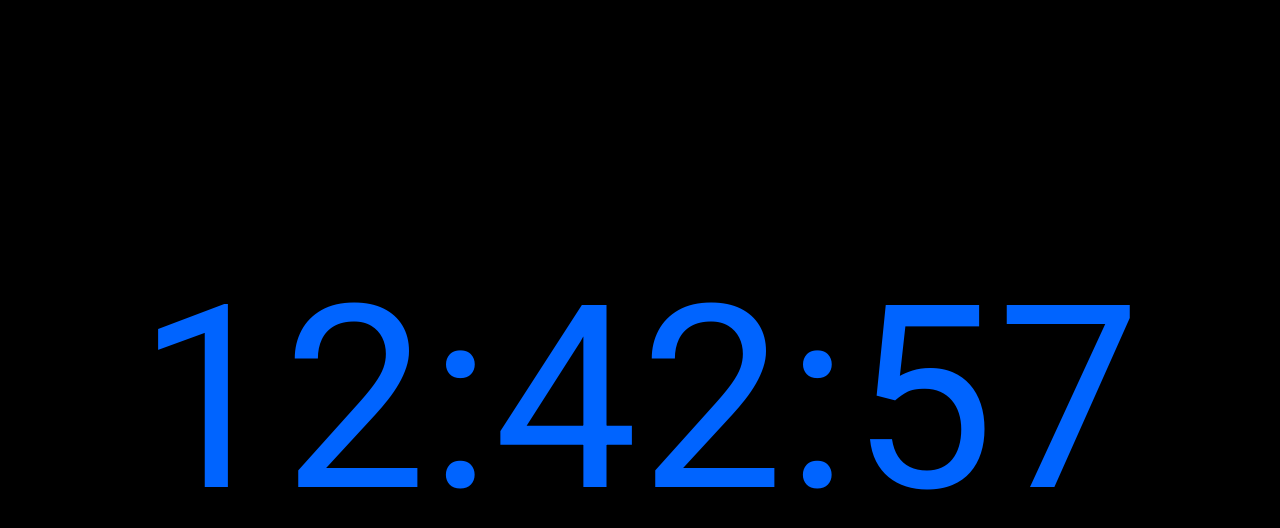
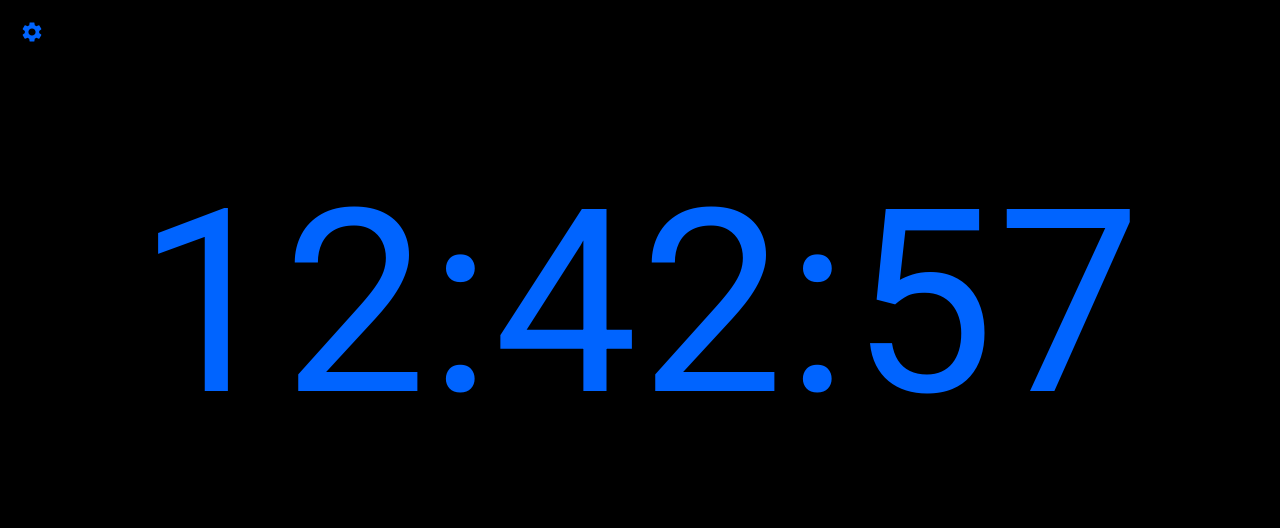
Before and after one commit to guillaumedebas/ReactTime, a React (Vite) app: page / in a window 1280 px wide. Shown: the top 528 px of the page. Built offline with nearby package versions, Linux system fonts and the light colour scheme.

Commit message:
theme modifier added

```diff
--- a/package.json
+++ b/package.json
@@ -15,6 +15,7 @@
     "@fontsource/roboto": "^5.0.8",
     "@mui/icons-material": "^5.15.6",
     "@mui/material": "^5.15.6",
+    "mui-color-input": "^2.0.1",
     "react": "^18.2.0",
     "react-dom": "^18.2.0"
   },
--- a/src/App.tsx
+++ b/src/App.tsx
@@ -1,10 +1,15 @@
 import React from 'react';
 import ClockDisplay from './components/ClockDisplay/ClockDiplay';
+import NavBar from './components/NavBar/NavBar'
 
 
 const App: React.FC = () => {
     return (
-        <ClockDisplay />
+        <>
+            <NavBar />
+            <ClockDisplay />
+        </>
+
     );
 };
 
--- /dev/null
+++ b/src/ThemeContext.tsx
@@ -0,0 +1,38 @@
+import { createContext, useContext, useState, ReactNode } from 'react';
+import { getTheme } from './theme';
+import { ThemeProvider as MUIThemeProvider } from '@mui/material/styles';
+
+interface ThemeContextType {
+  primaryColor: string;
+  backgroundColor: string;
+  setPrimaryColor: (color: string) => void;
+  setBackgroundColor: (color: string) => void;
+}
+
+const defaultPrimaryColor = '#0064ff';
+const defaultBackgroundColor = '#000000';
+
+const ThemeContext = createContext<ThemeContextType | undefined>(undefined);
+
+export const useThemeContext = () => {
+  const context = useContext(ThemeContext);
+  if (context === undefined) {
+    throw new Error('useThemeContext must be used within a ThemeProvider');
+  }
+  return context;
+};
+
+export const ThemeProvider = ({ children }: { children: ReactNode }) => {
+  const [primaryColor, setPrimaryColor] = useState<string>(defaultPrimaryColor);
+  const [backgroundColor, setBackgroundColor] = useState<string>(defaultBackgroundColor);
+
+  const theme = getTheme(primaryColor, backgroundColor);
+
+  return (
+    <ThemeContext.Provider value={{ primaryColor, backgroundColor, setPrimaryColor, setBackgroundColor }}>
+      <MUIThemeProvider theme={theme}>
+        {children}
+      </MUIThemeProvider>
+    </ThemeContext.Provider>
+  );
+};
--- a/src/components/ClockDisplay/ClockDiplay.tsx
+++ b/src/components/ClockDisplay/ClockDiplay.tsx
@@ -5,7 +5,7 @@ import { useTheme } from '@mui/material/styles';
 
 const ClockDisplay: React.FC = () => {
     const formattedTime = useClock();
-    const theme = useTheme(); // Accéder au thème
+    const theme = useTheme();
 
     return (
         <Grid
@@ -13,7 +13,7 @@ const ClockDisplay: React.FC = () => {
             justifyContent="center"
             alignItems="center"
             sx={{
-                height: '100vh',
+
                 backgroundColor: theme.palette.background.default
             }}>
             <Grid item>
--- /dev/null
+++ b/src/components/NavBar/NavBar.tsx
@@ -0,0 +1,113 @@
+import * as React from 'react';
+import { Box, CssBaseline, AppBar, Toolbar, IconButton, Typography, Drawer, useTheme } from '@mui/material';
+import { MuiColorInput } from 'mui-color-input';
+import { useThemeContext } from '../../ThemeContext';
+import SettingsIcon from '@mui/icons-material/Settings';
+
+const drawerWidth = 240;
+
+export default function PersistentDrawer() {
+    const [open, setOpen] = React.useState(false);
+    const { primaryColor, setPrimaryColor, backgroundColor, setBackgroundColor } = useThemeContext();
+    const theme = useTheme();
+
+    const handleDrawerOpen = () => {
+        setOpen(true);
+    };
+
+    const handleDrawerClose = () => {
+        setOpen(false);
+    };
+
+    const handleChangePrimaryColor = (color: string) => {
+        setPrimaryColor(color);
+    };
+
+    const handleChangeBackgroundColor = (color: string) => {
+        setBackgroundColor(color);
+    };
+
+    return (
+        <Box
+        sx={{ display: 'flex' }}>
+            <CssBaseline />
+            <AppBar
+                position="fixed"
+                sx={{
+                    zIndex: theme.zIndex.drawer + 1,
+                     backgroundColor: theme.palette.background.default,
+                    transition: theme.transitions.create(['width', 'margin'], {
+                        easing: theme.transitions.easing.sharp,
+                        duration: theme.transitions.duration.leavingScreen,
+                    }),
+                    ...(open && {
+                        marginLeft: drawerWidth,
+                        width: `calc(100% - ${drawerWidth}px)`,
+                        transition: theme.transitions.create(['width', 'margin'], {
+                            easing: theme.transitions.easing.easeOut,
+                            duration: theme.transitions.duration.enteringScreen,
+                        }),
+                    }),
+                }}
+            >
+                <Toolbar
+
+                >
+                    <IconButton
+                        color="primary"
+                        aria-label="open drawer"
+                        onClick={handleDrawerOpen}
+                        edge="start"
+                        sx={{
+                            marginRight: '36px',
+                            ...(open && { display: 'none' }),
+                        }}
+                    >
+                        <SettingsIcon />
+                    </IconButton>
+                </Toolbar>
+            </AppBar>
+            <Drawer
+                sx={{
+                    width: drawerWidth,
+                    flexShrink: 0,
+                    '& .MuiDrawer-paper': {
+                        width: drawerWidth,
+                        boxSizing: 'border-box',
+                    },
+                }}
+                variant="persistent"
+                anchor="left"
+                open={open}
+            >
+                <Toolbar>
+                    <IconButton onClick={handleDrawerClose}>
+                        <Typography variant="h6">Close</Typography>
+                    </IconButton>
+                </Toolbar>
+                <Box sx={{ overflow: 'auto' }}>
+                    <Box sx={{ p: 3 }}>
+                        <Typography variant="h6" gutterBottom>
+                            Primary Color
+                        </Typography>
+                        <MuiColorInput value={primaryColor} onChange={handleChangePrimaryColor} />
+                        <Typography variant="h6" gutterBottom sx={{ mt: 3 }}>
+                            Background Color
+                        </Typography>
+                        <MuiColorInput value={backgroundColor} onChange={handleChangeBackgroundColor} />
+                    </Box>
+                </Box>
+            </Drawer>
+            <Box
+                component="main"
+                sx={{
+                    flexGrow: 1,
+                    p: 3,
+                    width: { sm: `calc(100% - ${drawerWidth}px)` },
+                    marginTop: '64px',
+                }}
+            >
+            </Box>
+        </Box>
+    );
+}
--- a/src/main.tsx
+++ b/src/main.tsx
@@ -2,8 +2,8 @@ import React from 'react';
 import ReactDOM from 'react-dom/client';
 import App from './App';
 import './index.css';
-import { ThemeProvider } from '@emotion/react';
-import theme from './theme';
+import { ThemeProvider } from './ThemeContext';
+
 
 const rootElement = document.getElementById('root');
 if (!rootElement) throw new Error('Failed to find the root element');
@@ -11,7 +11,7 @@ if (!rootElement) throw new Error('Failed to find the root element');
 const root = ReactDOM.createRoot(rootElement);
 root.render(
   <React.StrictMode>
-  <ThemeProvider theme={theme}>
+ <ThemeProvider>
     <App />
     </ThemeProvider>
   </React.StrictMode>
--- a/src/theme.tsx
+++ b/src/theme.tsx
@@ -1,15 +1,13 @@
-// src/theme.ts
+// theme.ts
 import { createTheme } from '@mui/material/styles';
 
-const theme = createTheme({
-    palette: {
-        primary: {
-            main: '#0064ff',
-        },
-        background: {
-            default: '#000000',
-        },
+export const getTheme = (primaryColor: string, backgroundColor: string) => createTheme({
+  palette: {
+    primary: {
+      main: primaryColor,
     },
+    background: {
+      default: backgroundColor,
+    },
+  },
 });
-
-export default theme;
```
Also changed, not shown: 1 other file (tests, documents, lock files or other folders).
